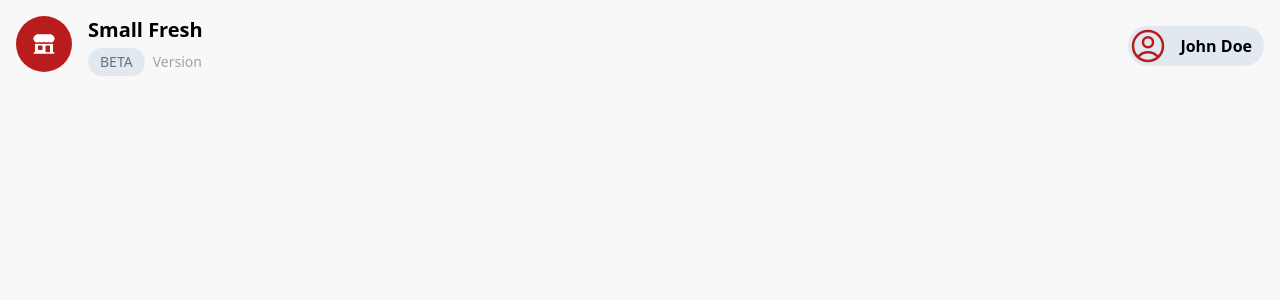
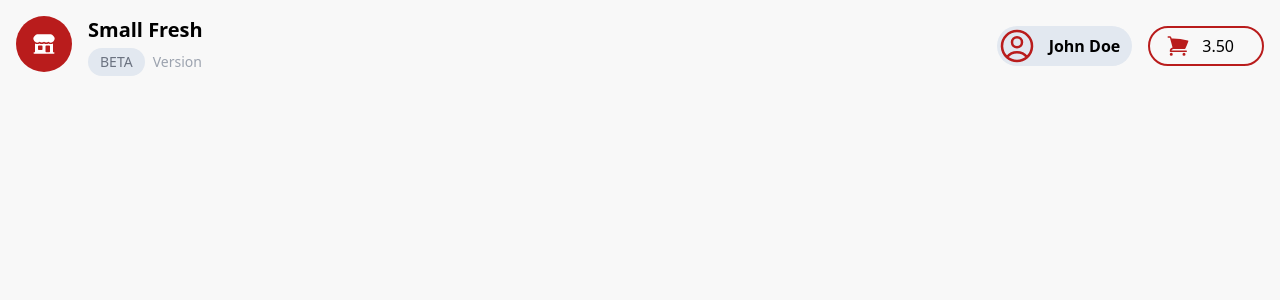
Before and after one commit to cursedxp/smallfresh-client, a React (Create React App) app: page / in a window 1280 px wide. Shown: the top 300 px of the page. Built offline with nearby package versions, Linux system fonts and the light colour scheme.

Commit message:
cart element has been added to nav bar

```diff
--- a/src/components/NavBar.component.jsx
+++ b/src/components/NavBar.component.jsx
@@ -1,12 +1,19 @@
 import NavBranding from "./Branding.component";
 import UserMenu from "./UserMenu.component";
+import { ShoppingCartIcon } from "@heroicons/react/24/solid";
 
 export default function NavBar() {
   return (
     <nav className="navigation w-full p-4 flex justify-between">
       <NavBranding />
-      <div className="nav-context flex items-center">
+      <div className="nav-context flex gap-4 items-center">
         <UserMenu />
+        <div>
+          <div className="cart h-10 px-4 rounded-full flex items-center cursor-pointer border-2 border-red-700 ">
+            <ShoppingCartIcon className="w-6 h-6  text-red-700" />
+            <div className="px-3 pointer-events-none">3.50</div>
+          </div>
+        </div>
       </div>
     </nav>
   );
```
